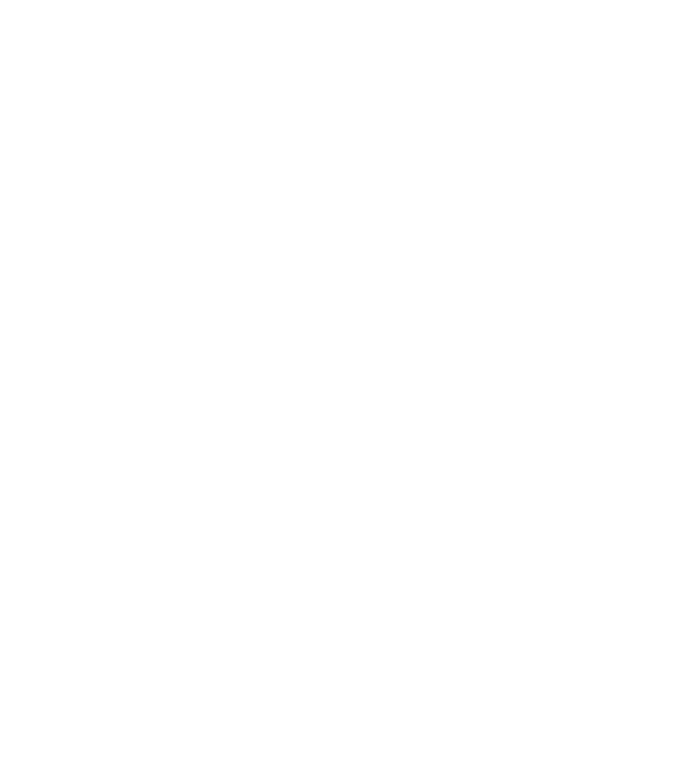
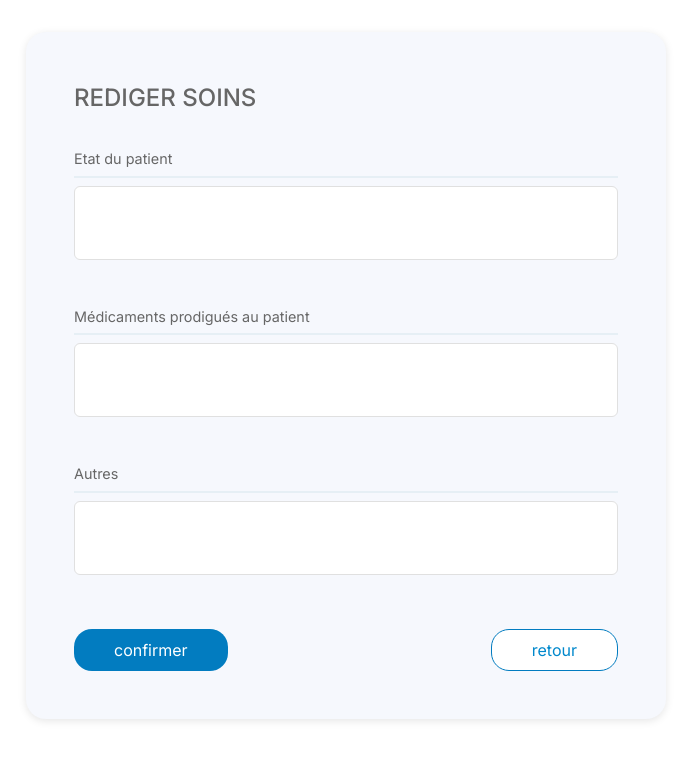
Before and after one commit to akaFatma/MedFlow, an Angular app in the folder frontend/: page /RedigerSoins in a window 1280 px wide. Before the commit this address led to /. Shown: the top 760 px of the page, without its empty margins (294-985 px from the left). Built offline with nearby package versions, Linux system fonts and the light colour scheme.

Commit message:
finished redigerSoins component

```diff
--- a/frontend/src/app/app.routes.ts
+++ b/frontend/src/app/app.routes.ts
@@ -3,10 +3,12 @@
 import { AddDPIComponent } from './pages/add-dpi/add-dpi.component';
 import { MedicalHistoryComponent } from './components/medical-history/medical-history.component';
 import { PersonalInfoCardComponent } from './components/personal-info-card/personal-info-card.component';
+import { RedigerSoinsComponent } from './components/rediger-soins/rediger-soins.component';
 
 export const routes: Routes = [
   { path: 'users/login', component: LoginPageComponent },
   { path: 'add-dpi', component: AddDPIComponent },
   { path: 'ConsulterDPI', component: MedicalHistoryComponent },
   { path: 'ConsulterPersonalInfo', component: PersonalInfoCardComponent },
+  { path: 'RedigerSoins', component : RedigerSoinsComponent},
 ];
--- /dev/null
+++ b/frontend/src/app/components/rediger-soins/rediger-soins.component.html
@@ -0,0 +1,19 @@
+<div class="container">
+    <h2>REDIGER SOINS</h2>
+    <div class="Etat">
+        <div class="etat">Etat du patient</div>
+        <textarea type="text"></textarea>
+    </div>
+    <div class="medicaments">
+        <div class="meds">Médicaments prodigués au patient</div>
+        <textarea type="text"></textarea>
+    </div>
+    <div class="autres">
+        <div class="aut">Autres</div>
+        <textarea type="text" name="" id=""></textarea>
+    </div>
+    <div class="buttons">
+        <button class="confirmer ">confirmer</button>
+        <button class="retour">retour</button>
+    </div>
+</div>
--- /dev/null
+++ b/frontend/src/app/components/rediger-soins/rediger-soins.component.scss
@@ -0,0 +1,81 @@
+.container {
+    max-width: 50%;
+    margin: 2rem auto;
+    padding: 3rem;
+    background: white;
+    border-radius: 20px;
+    box-shadow: 0 2px 8px rgba(0, 0, 0, 0.1);
+    background-color: #F6F8FD;
+    font-family: 'Inter', sans-serif;
+    font-weight: medium;
+}
+
+h2 {
+    margin-bottom: 2rem;
+    font-weight: 500;
+    color: #666666;
+    font-size: 1.5rem;
+}
+
+.Etat, .medicaments, .autres {
+    margin-bottom: 1.5rem;
+
+}
+
+.etat, .meds, .aut {
+    color: #666;
+    margin-bottom: 0.5rem;
+    font-size: 0.9rem;
+    padding-bottom: 6Px;
+    border-bottom: 2px solid #E6EFF5
+}
+
+
+textarea {
+    width: 100%;
+    min-height: 45px;
+    max-height: 300px;
+    padding: 0.75rem;
+    border: 1px solid #e0e0e0;
+    border-radius: 6px;
+    margin-bottom: 1rem;
+    font-size: 1rem;
+    resize: none;
+    overflow-y: hidden;
+    line-height: 1.5;
+    font-family: inherit;
+}
+
+.buttons {
+    display: flex;
+    justify-content: space-between;
+    margin-top: 2rem;
+}
+
+button {
+    padding:0.5rem 2.5rem;
+    border-radius: 18px;
+    font-size: 1rem;
+    cursor: pointer;
+    border: none;
+    transition: background-color 0.2s;
+}
+
+.confirmer {
+    background-color:#027CC0;
+    color: white;
+}
+
+.confirmer:hover {
+    background-color: #006699;
+}
+
+.retour {
+    background-color: white;
+    color: #0088cc;
+    border: 1px solid #027CC0
+}
+
+.retour:hover {
+    background-color: #f5f5f5;
+}
```
Also changed, not shown: frontend/src/app/components/rediger-soins/rediger-soins.component.ts (added, +11 -0 lines), 1 other file (tests, documents, lock files or other folders).
